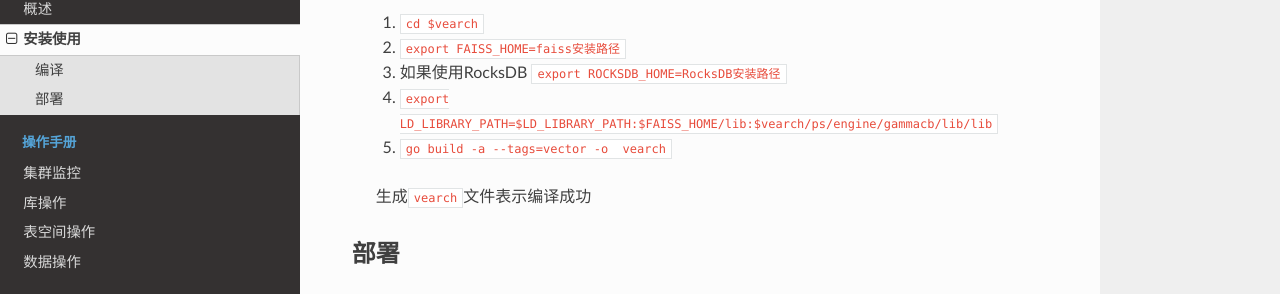
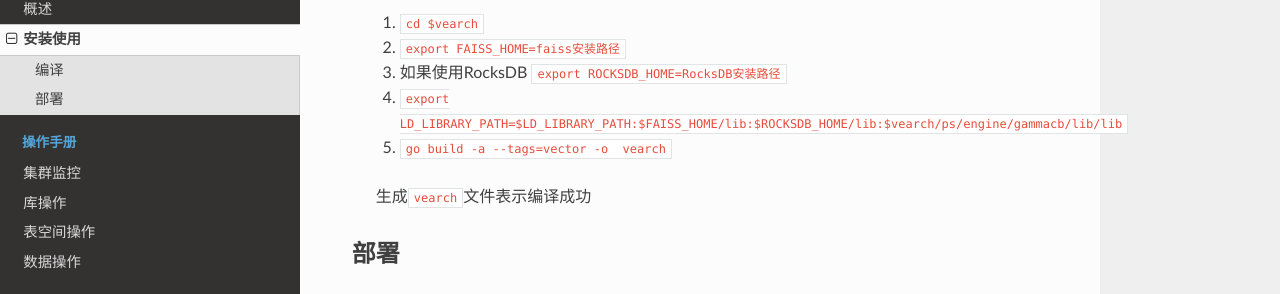
Before and after one commit to vearch/zh_docs, a Sphinx documentation site: the page built from docs/source/quick-start-guide.rst, in a window 1280 px wide and 900 px high, scrolled down 706 px. Shown: the part 143-437 px from the top of the window. Built offline with Sphinx 7.4.7 and the Read the Docs theme 2.0.0, drawn with Linux system fonts in a browser that asks for light colours; pages that are not in the unit, such as notebooks, are missing from menus.

Commit message:
Update quick-start-guide.rst

```diff
--- a/docs/source/quick-start-guide.rst
+++ b/docs/source/quick-start-guide.rst
@@ -39,7 +39,7 @@
    1. ``cd $vearch``
    2. ``export FAISS_HOME=faiss安装路径``
    3. 如果使用RocksDB ``export ROCKSDB_HOME=RocksDB安装路径``
-   4. ``export LD_LIBRARY_PATH=$LD_LIBRARY_PATH:$FAISS_HOME/lib:$vearch/ps/engine/gammacb/lib/lib``
+   4. ``export LD_LIBRARY_PATH=$LD_LIBRARY_PATH:$FAISS_HOME/lib:$ROCKSDB_HOME/lib:$vearch/ps/engine/gammacb/lib/lib``
    5. ``go build -a --tags=vector -o  vearch``
 
    生成\ ``vearch``\ 文件表示编译成功
```
